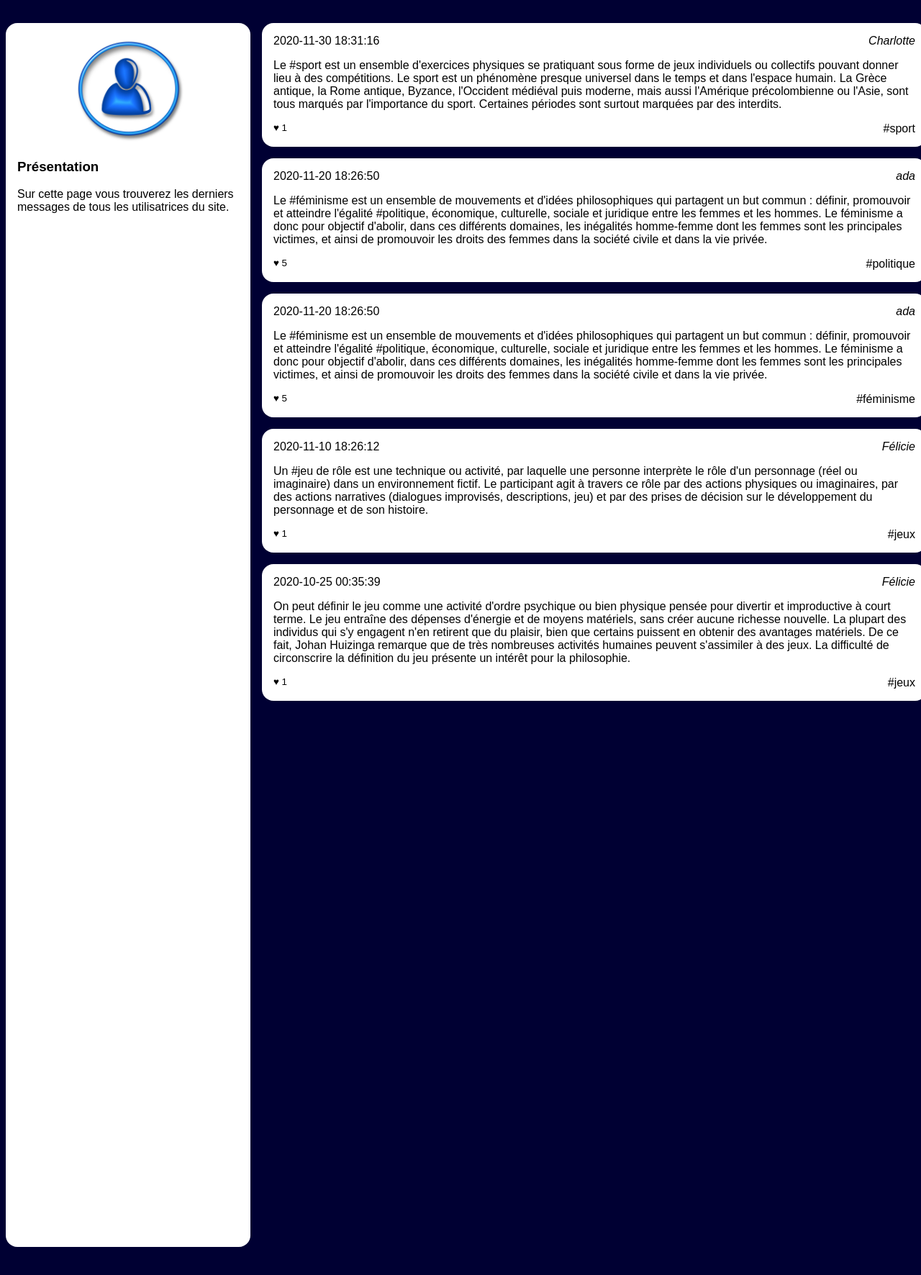
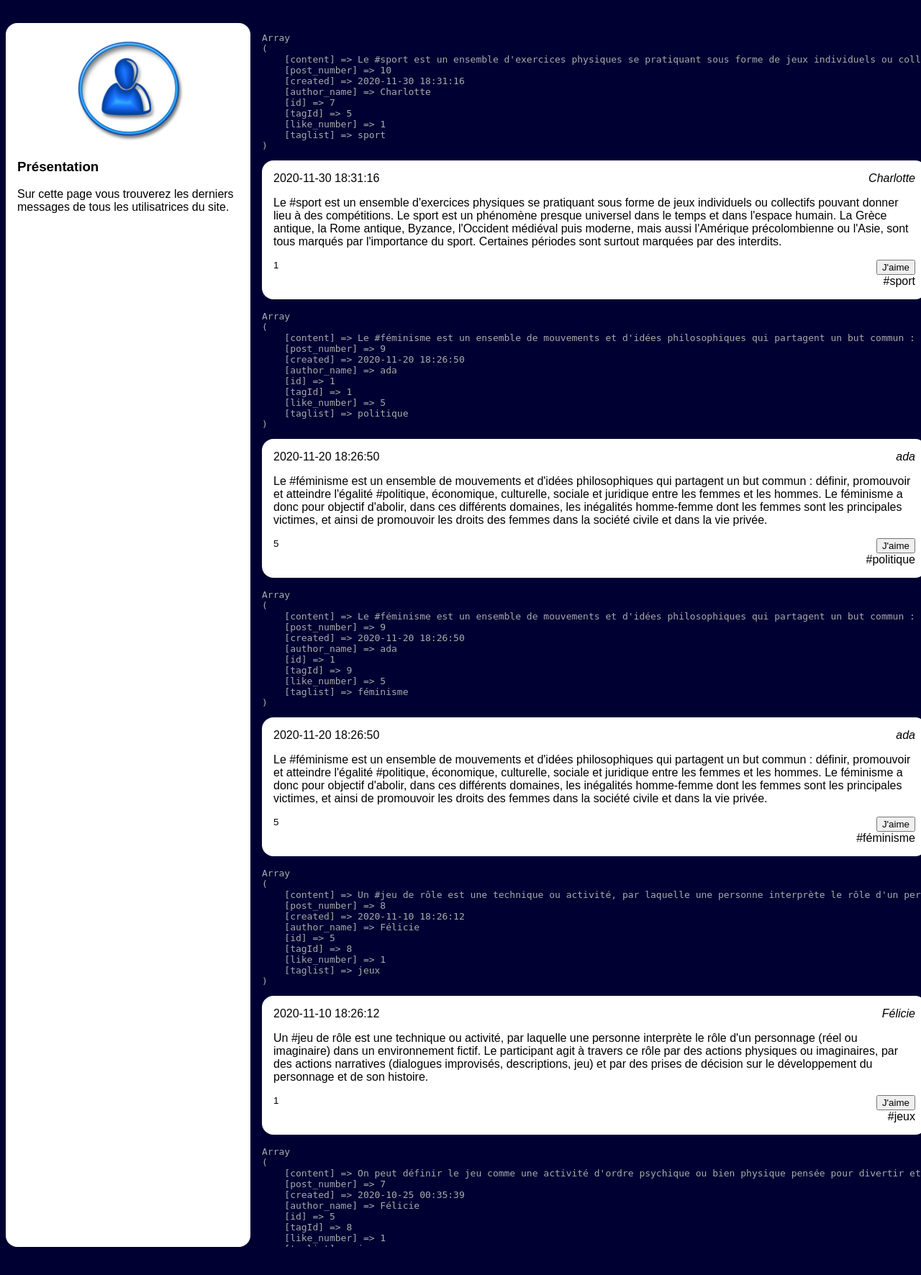
Before and after one commit to farah-9/projet-collectif---reseau-social-php-team_agathe_edward_francois, a PHP site: page /news.php in a window 1280 px wide. Shown: the part 92-1864 px from the top of the page at 72% size. Run offline with PHP 8.4, Linux system fonts and the light colour scheme; data comes from the database, SQL or seed files in the repository.

Commit message:
createLike

```diff
--- a/Niveau1/news.php
+++ b/Niveau1/news.php
@@ -1,3 +1,6 @@
+<?php
+session_start()
+?>
 <!doctype html>
 <html lang="fr">
     <head>
@@ -82,6 +85,7 @@
                 // si vous ne la comprenez pas c'est normal, passez, on y reviendra
                 $laQuestionEnSql = "
                     SELECT posts.content,
+                    posts.id as post_number,
                     posts.created,
                     users.alias as author_name,
                     users.id as id,
@@ -113,7 +117,7 @@
                 {
                     //la ligne ci-dessous doit etre supprimée mais regardez ce
                     //qu'elle affiche avant pour comprendre comment sont organisées les information dans votre
-                    // echo "<pre>" . print_r($post, 1) . "</pre>";
+                     echo "<pre>" . print_r($post, 1) . "</pre>";
 
                     // @todo : Votre mission c'est de remplacer les AREMPLACER par les bonnes valeurs
                     // ci-dessous par les bonnes valeurs cachées dans la variable $post
@@ -130,7 +134,35 @@
                             <p><?php echo $post['content'] ?></p>
                         </div>
                         <footer>
-                            <small>♥ <?php echo $post['like_number'] ?> </small>
+                            <small><?php echo $post['like_number'] ?> </small>
+                            <form action="news.php" method="post">
+                            <input type="hidden" name="post_id" value="<?php echo $post['id']; ?>">
+                            <button type="submit" name="like_button">J'aime</button>
+                        </form>
+
+                        <?php
+                            if ($_SERVER['REQUEST_METHOD'] === 'POST' && isset($_POST['like_button'])) {
+                                // Récupérez l'ID du post à liker depuis le formulaire
+                                $post_id = $_POST['post_id'];
+
+                                // Mettez à jour le nombre de likes dans la base de données
+                                $mysqli = new mysqli("localhost", "root", "root", "socialnetwork");
+                                if ($mysqli->connect_errno) {
+                                    echo "Échec de la connexion : " . $mysqli->connect_error;
+                                    exit();
+                                }
+
+                                $updateQuery = "INSERT INTO likes (`user_id`, `post_id`) VALUES ('" . $_SESSION['connected_id'] . "', '" . $post['post_number'] . "')";
+                                if ($mysqli->query($updateQuery)) {
+                                    echo "Le post a été liké avec succès.";
+                                } else {
+                                    echo "Une erreur s'est produite lors du like du post : " . $mysqli->error;
+                                }
+
+                                $mysqli->close();
+                            }
+                            ?>
+
                             <?php $taglist = explode(",", $post['taglist']);
                             foreach ($taglist as $tag){?>
                             <a href="tags.php?tag_id=<?php echo $post['tagId'] ?>">#<?php echo($tag)?></a>
```
